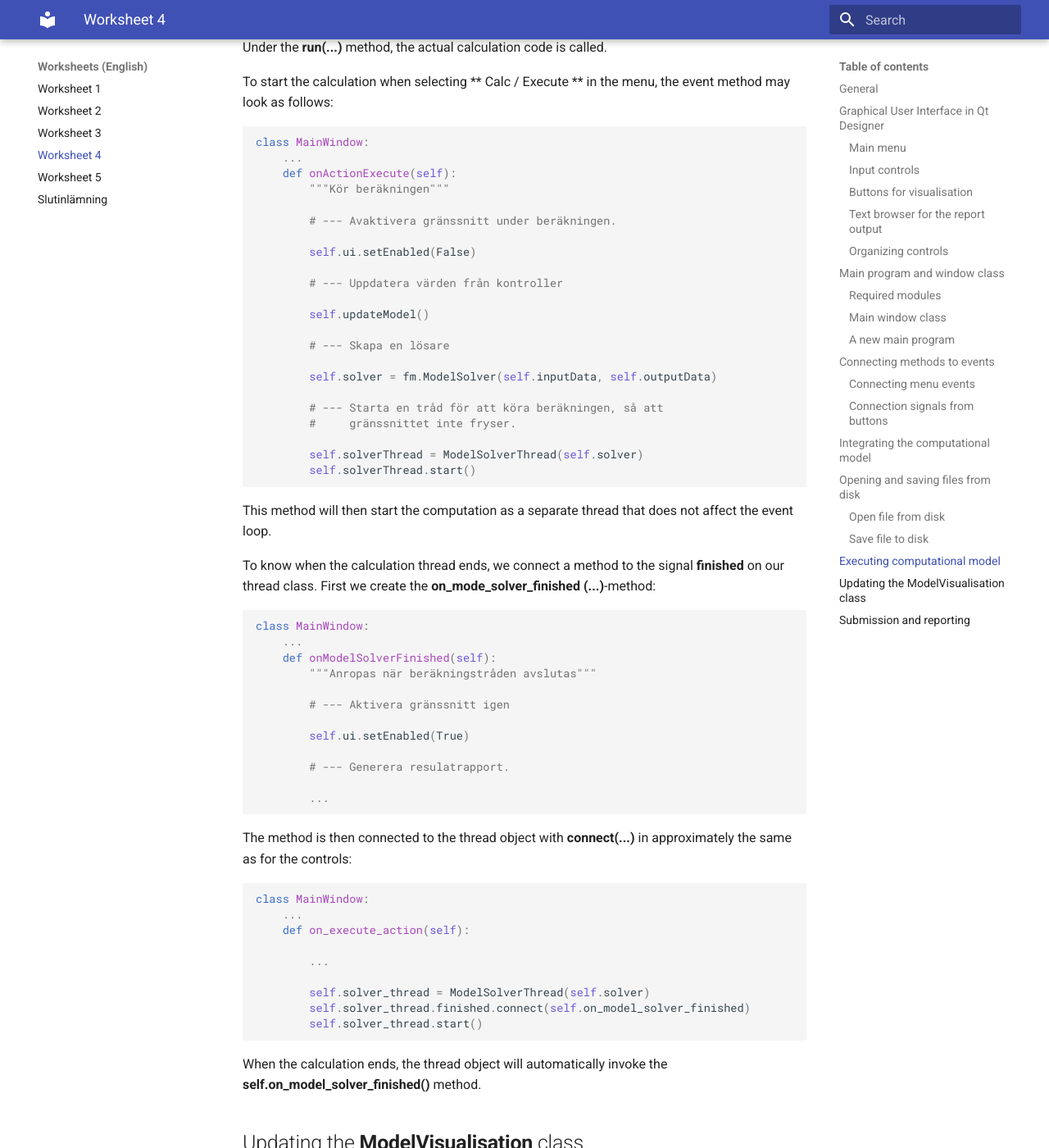
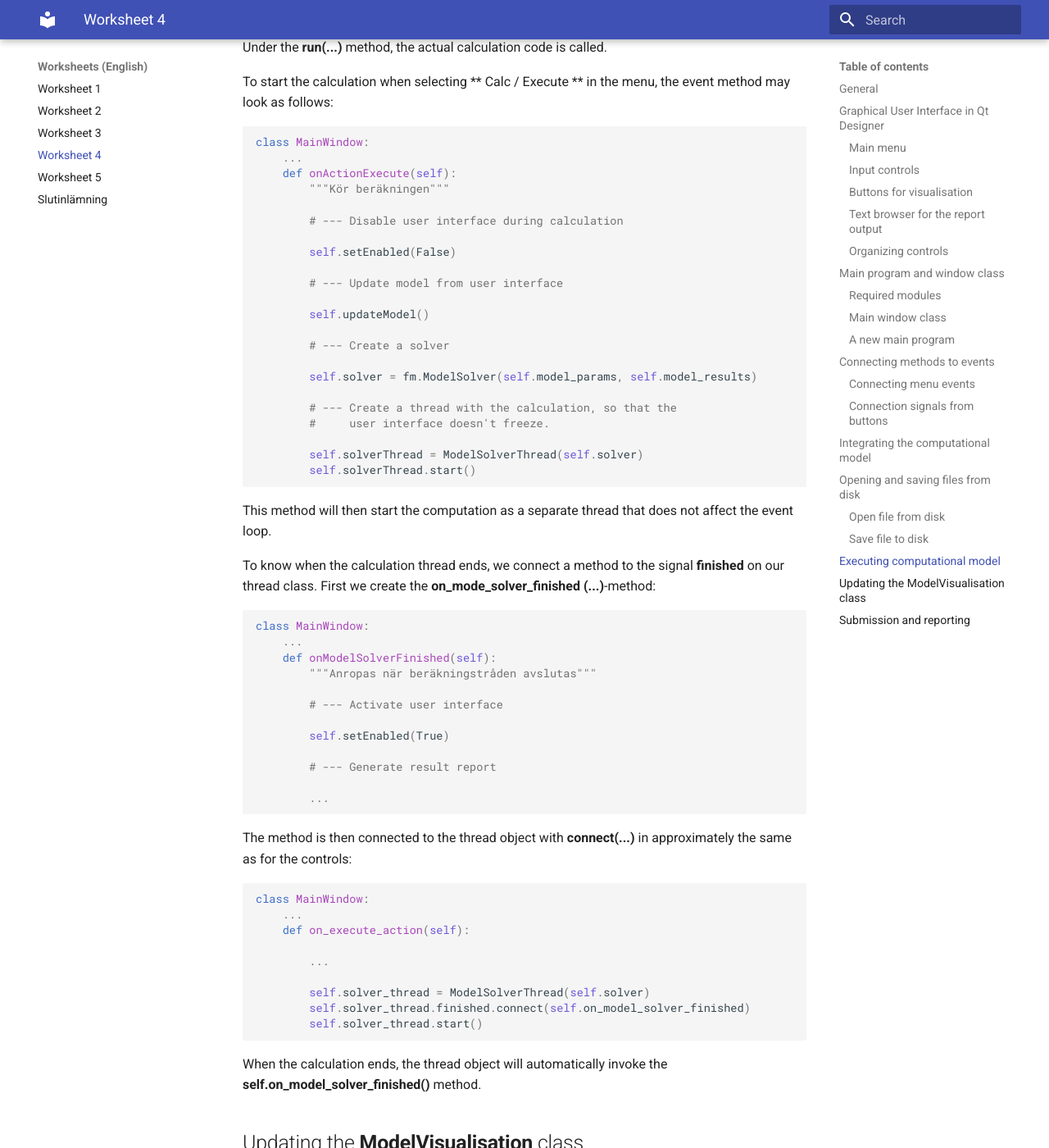
Before and after one commit to jonaslindemann/vsmn20, an MkDocs documentation site: the page built from docs/assignment4_eng.md, in a window 1280 px wide and 1400 px high, scrolled down 16058 px. Shown: the whole window at 82% size. Built offline with MkDocs 1.6.1 and Material for MkDocs 9.7.7, drawn with Linux system fonts in a browser that asks for light colours; comment, search, counter and statistics services are not loaded; some of the changed text lies outside the part shown.

Commit message:
Update assignment4_eng.md

````diff
--- a/docs/assignment4_eng.md
+++ b/docs/assignment4_eng.md
@@ -189,8 +189,8 @@ class MainWindow(QMainWindow):
 
         # --- Show the window
 
-        self.ui.show()
-        self.ui.raise_()
+        self.show()
+        self.raise_()
 ```
 
 The **uic.loadUi()**-method loads and creates the objects in the ui-file directly in the class. For example, an object, **a_text**, in the ui-file can be accessed directly in the main instance as the class attribute **self.a_text**.
@@ -204,16 +204,16 @@ Our new main program is shown in the following code:
 ``` py
 if __name__ == '__main__':
 
-    # --- Skapa applikationsinstans
+    # --- Create application instance
 
     app = QApplication(sys.argv)
 
-    # --- Skapa och visa huvudfönster
+    # --- Create and show main window
 
     widget = MainWindow()
     widget.show()
 
-    # --- Starta händelseloopen
+    # --- Start main event loop
 
     sys.exit(app.exec_())
 ```
@@ -249,11 +249,11 @@ class MainWindow:
 
         ...
 
-        # --- Läs in gränssnitt från fil
+        # --- Load user interface from ui-file
 
         uic.loadUi('mainwindow.ui', self)
 
-        # --- Koppla kontroller till händelsemetoder
+        # --- Connect controls to event methods
 
         self.new_action.triggered.connect(self.on_new_action)
 ```
@@ -271,7 +271,7 @@ class MainWindow:
 
         ...
 
-        # --- Koppla kontroller till händelsemetoder
+        # --- Connect controls to event methods
 
         self.new_action.triggered.connect(self.on_new_action)
         ...
@@ -299,7 +299,7 @@ To assign values to controls, the **setText(...)** method is used on the text co
 def updateControls(self):
     """Fyll kontrollerna med värden från modellen"""
 
-    self.ui.wEdit.setText(str(self.inputData.w))
+    self.wEdit.setText(str(self.inputData.w))
     ...
 ```
 
@@ -410,20 +410,20 @@ class MainWindow:
     def onActionExecute(self):
         """Kör beräkningen"""
 
-        # --- Avaktivera gränssnitt under beräkningen.
+        # --- Disable user interface during calculation
 
-        self.ui.setEnabled(False)
+        self.setEnabled(False)
 
-        # --- Uppdatera värden från kontroller
+        # --- Update model from user interface
 
         self.updateModel()
 
-        # --- Skapa en lösare
+        # --- Create a solver
 
-        self.solver = fm.ModelSolver(self.inputData, self.outputData)
+        self.solver = fm.ModelSolver(self.model_params, self.model_results)
 
-        # --- Starta en tråd för att köra beräkningen, så att
-        #     gränssnittet inte fryser.
+        # --- Create a thread with the calculation, so that the
+        #     user interface doesn't freeze.
 
         self.solverThread = ModelSolverThread(self.solver)
         self.solverThread.start()
@@ -439,11 +439,11 @@ class MainWindow:
     def onModelSolverFinished(self):
         """Anropas när beräkningstråden avslutas"""
 
-        # --- Aktivera gränssnitt igen
+        # --- Activate user interface
 
-        self.ui.setEnabled(True)
+        self.setEnabled(True)
 
-        # --- Generera resulatrapport.
+        # --- Generate result report
 
         ...
 ```
````
Also changed, not shown: other parts of docs/assignment4_eng.md (+1 -1 lines).
